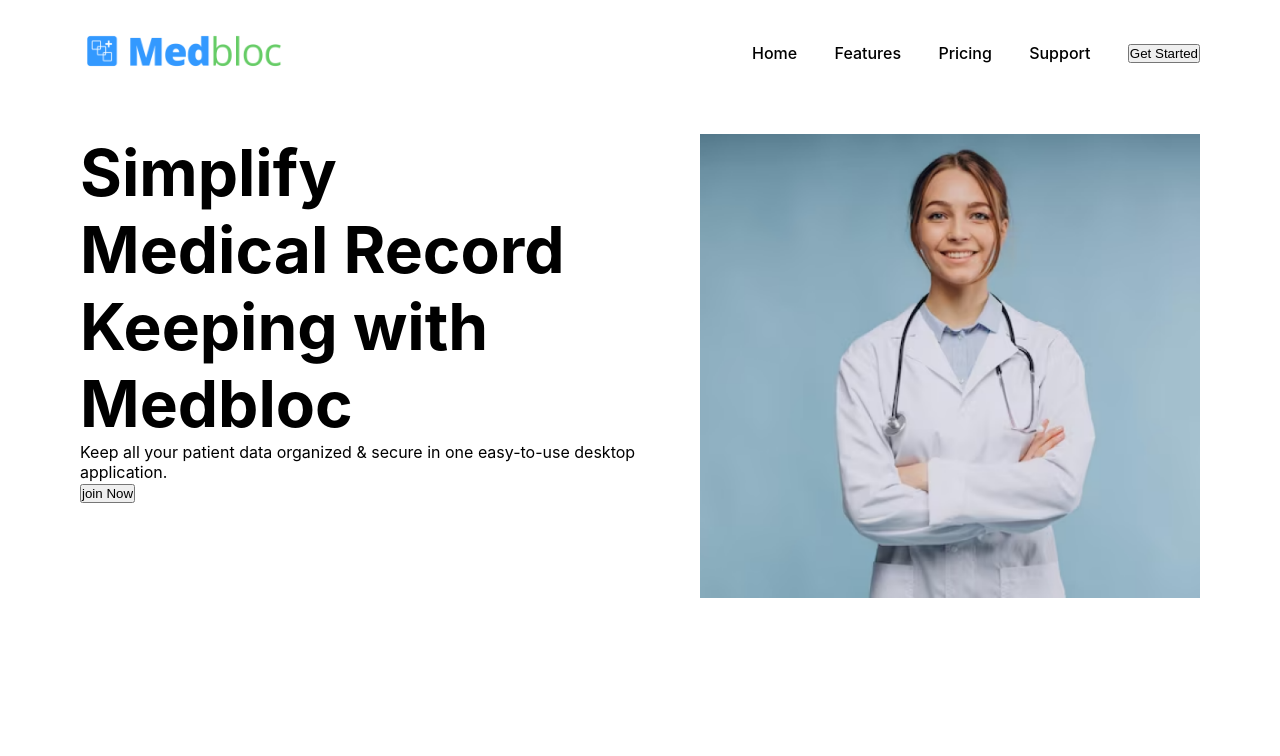
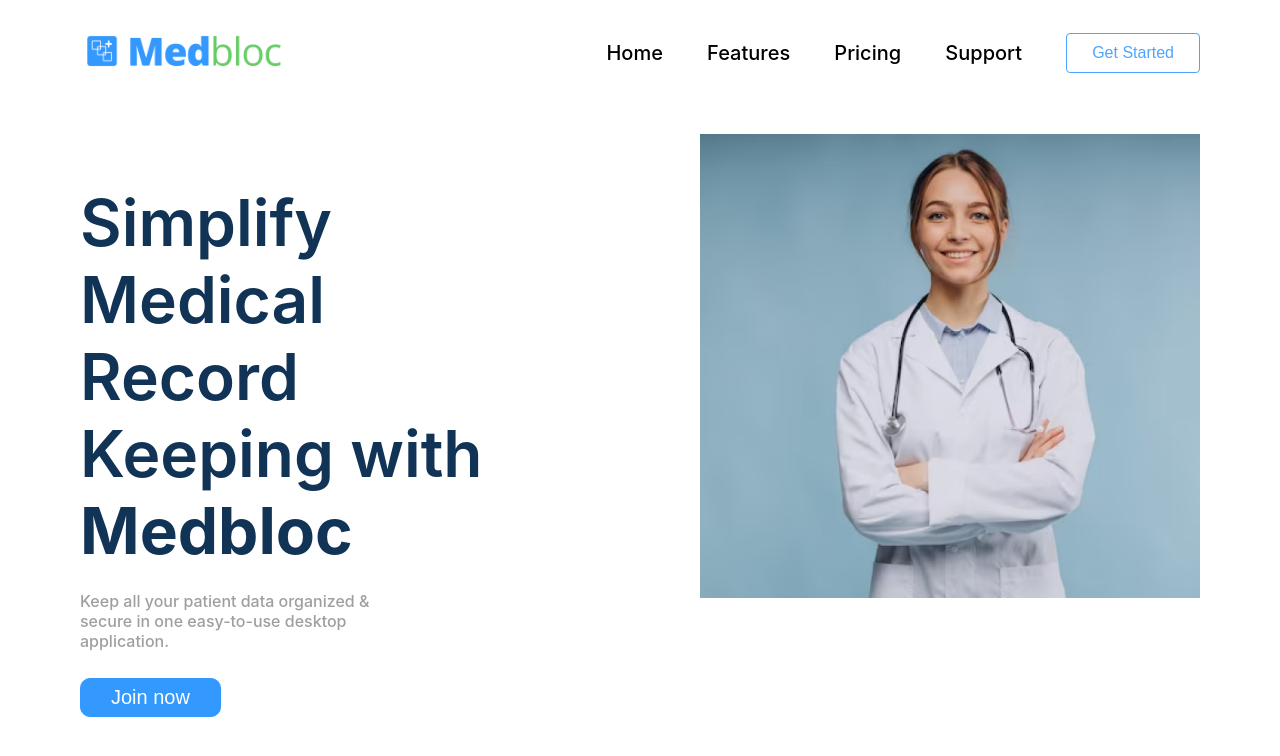
Before and after one commit to learnable-2022/DPR-4-FE, a React (Create React App) app in the folder team4/: page / in a window 1280 px wide. Shown: the top 756 px of the page. Built offline with nearby package versions, Linux system fonts and the light colour scheme; the HTML template or start-up script is replaced by a standard one.

Commit message:
added hero-section

```diff
--- a/team4/src/landing/landing.css
+++ b/team4/src/landing/landing.css
@@ -16,7 +16,7 @@ html, body{
 }
 
 .nav2 {
-    width: 40%;
+    width: 53%;
     display: flex;
     justify-content: space-between;
     align-items: center;
@@ -27,6 +27,17 @@ html, body{
     text-decoration: none;
     color: #000;
     font-weight: 500;
+    font-size: 20px;
+}
+
+.btn{
+    padding: 10px 25px;
+    color: #4da5ff;
+    font-size: 16px;
+    border: 1px solid #4da5ff;
+    background-color: #fff;
+    border-radius: 4px;
+    font-weight: 530;
 }
 
 /* hero-section */
@@ -42,5 +53,32 @@ html, body{
 
 h1{
     font-size: 4rem;
-    width: 80%;
+    width: 70%;
+    color: #113355;
+    font-weight: 600;
+    padding: 50px 0 0 0;
 }
+
+span{
+    color: #113355;
+    font-weight: 700;
+}
+
+.hero-text{
+    color: #9f9f9f;
+    font-size: 16px;
+    font-weight: 500;
+    width: 48%;
+    padding: 12px 0;
+    line-height: 20px;
+    margin: 10px 0 15px 0;
+}
+
+.hero-btn{
+    padding: 7px 30px;
+    border-radius: 10px;
+    background-color:#3399ff ;
+    color: #fff;
+    border: 1px solid #3399ff;
+    font-size: 20px;
+}
--- a/team4/src/landing/landing.jsx
+++ b/team4/src/landing/landing.jsx
@@ -24,7 +24,7 @@ export default function Landing() {
         <Link className='link'  to=""><li>Features</li></Link>
         <Link className='link'  to=""><li>Pricing</li></Link>
         <Link className='link'  to=""><li>Support</li></Link>
-        <Link className='link'  to=""><button>Get Started</button></Link>
+        <Link className='link'  to=""><button className="btn">Get Started</button></Link>
       </div>
 
       </div>
@@ -36,8 +36,8 @@ export default function Landing() {
 
         <div className="hero-1">
           <h1>Simplify Medical Record Keeping with <span>Medbloc</span></h1>
-          <p>Keep all your patient data organized & secure in one easy-to-use desktop application.</p>
-          <Link className='link'  to=""><button>join Now</button></Link>
+          <p className='hero-text'>Keep all your patient data organized & secure in one easy-to-use desktop application.</p>
+          <Link className='link'  to=""><button className="hero-btn">Join now</button></Link>
         </div>
 
         <div className="hero-2">
```
